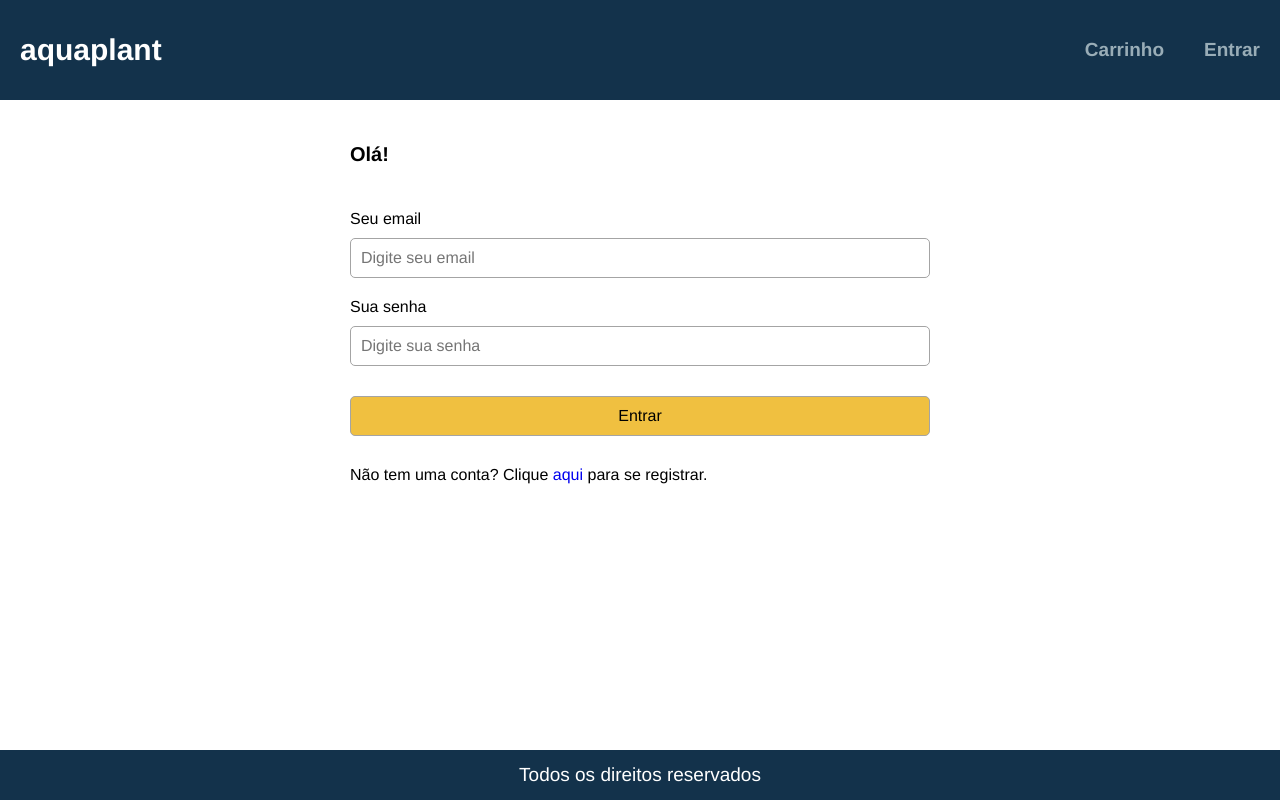
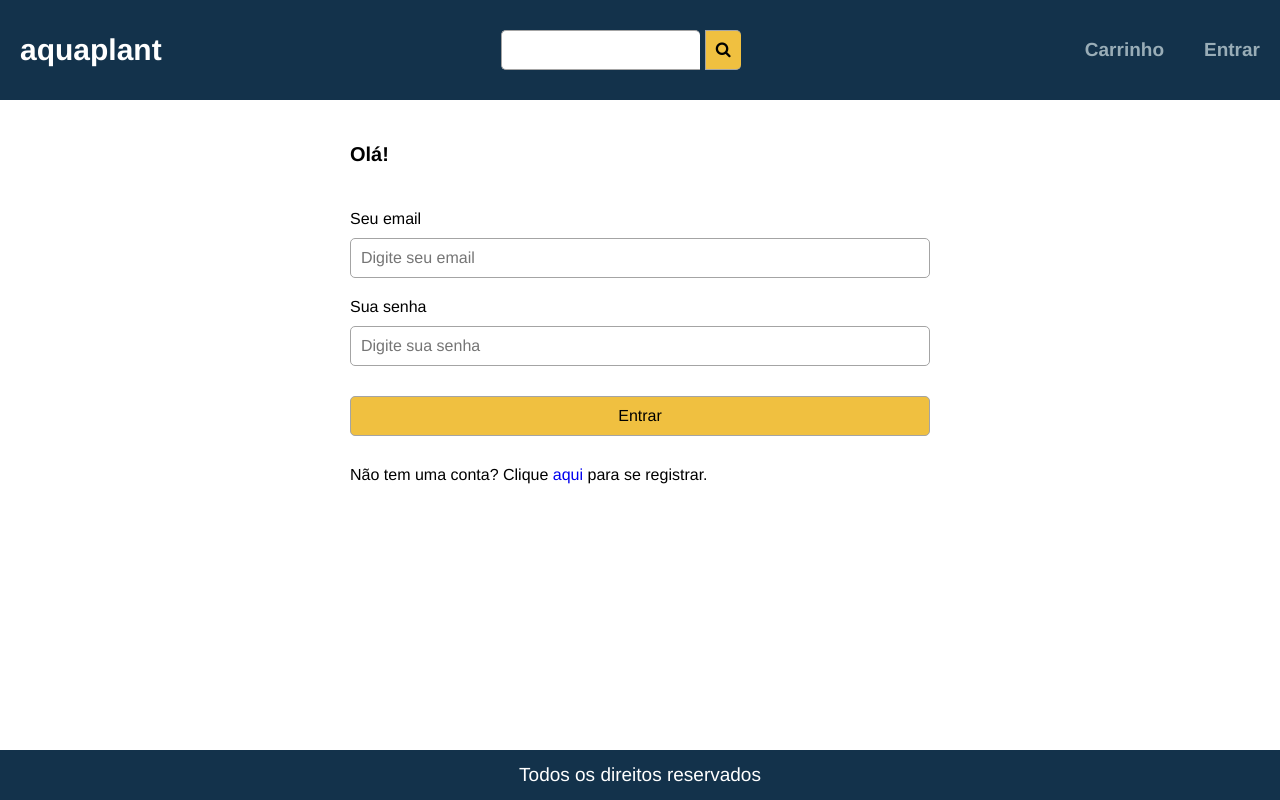
Before and after one commit to anderson-santiago-silva/aquaplant-app, a React (Create React App) app in the folder frontend/: page /signin in a window 1280 px wide. Built offline with nearby package versions, Linux system fonts and the light colour scheme.

Commit message:
Implanted search box with a problem

```diff
--- a/frontend/src/App.js
+++ b/frontend/src/App.js
@@ -20,6 +20,8 @@
 import OrderListScreen from './screens/OrderListScreen';
 import UserListScreen from './screens/UserListScreen';
 import UserEditScreen from './screens/UserEditScreen';
+import SearchBox from './components/SearchBox';
+import SearchScreen from './screens/SearchScreen';
 
 function App() {
   const cart = useSelector((state) => state.cart);
@@ -38,6 +40,11 @@
             <Link className="brand" to="/">
               aquaplant
             </Link>
+          </div>
+          <div>
+            <Route
+              render={({ history }) => <SearchBox history={history}></SearchBox>}
+            ></Route>
           </div>
           <div>
             <Link to="/cart">
@@ -107,6 +114,7 @@
           <Route path="/placeorder" component={PlaceOrderScreen}></Route>
           <Route path="/order/:id" component={OrderScreen}></Route>
           <Route path="/orderhistory" component={OrderHistoryScreen}></Route>
+          <Route path="/search/name/:name?" component={SearchScreen} exact></Route>
           <PrivateRoute path="/profile"component={ProfileScreen}></PrivateRoute>
           <AdminRoute path="/productlist"component={ProductListScreen}></AdminRoute>
           <AdminRoute path="/orderlist" component={OrderListScreen}></AdminRoute>
--- a/frontend/src/actions/productActions.js
+++ b/frontend/src/actions/productActions.js
@@ -17,12 +17,12 @@
   PRODUCT_DELETE_SUCCESS,
 } from "../constants/productConstants"
 
-export const listProducts = () => async (dispatch) => {
+export const listProducts = (name='') => async (dispatch) => { //As chaves do "{name=''}" conflita com a página inicial
   dispatch({
     type: PRODUCT_LIST_REQUEST
   });
   try {
-    const { data } = await Axios.get('/api/products');
+    const { data } = await Axios.get(`/api/products?name=${name}`);
     dispatch({ type: PRODUCT_LIST_SUCCESS, payload: data })
   } catch (error) {
     dispatch({ type: PRODUCT_LIST_FAIL, payload: error.message })
--- /dev/null
+++ b/frontend/src/components/SearchBox.js
@@ -0,0 +1,24 @@
+import React, { useState } from 'react'
+
+export default function SearchBox(props) {
+  const [name, setName] = useState('');
+  const submitHandler = (e) => {
+    e.preventDefault();
+    props.history.push(`/search/name/${name}`)
+  };
+  return (
+    <form className="search" onSubmit={submitHandler}>
+      <div className="row">
+        <input
+          type="text"
+          name="q"
+          id="q"
+          onChange={(e) => setName(e.target.value)}
+        />
+        <button className="primary" type="submit">
+          <i className="fa fa-search"></i>
+        </button>
+      </div>
+    </form>
+  )
+};
--- a/frontend/src/index.css
+++ b/frontend/src/index.css
@@ -279,3 +279,15 @@
 .table button {
   margin: 0 0.2rem;
 }
+
+/* Search */
+.search button {
+  border-radius: 0 0.5rem 0.5rem 0;
+  border-right: none;
+  margin-right: 0.5rem;
+}
+.search input {
+  border-radius: 0.5rem 0.5rem 0;
+  border-right: none;
+  margin-right: 0.5rem;
+}
--- /dev/null
+++ b/frontend/src/screens/SearchScreen.js
@@ -0,0 +1,56 @@
+import React, { useEffect } from 'react'
+import { useDispatch, useSelector } from 'react-redux';
+import { useParams } from 'react-router'; // no vídeo está como react-router-dom
+import { listProducts } from '../actions/productActions';
+import LoadingBox from '../components/LoadingBox';
+import MessageBox from '../components/MessageBox';
+import Product from '../components/Product';
+
+export default function SearchScreen(props) {
+  const {name = 'all'} = useParams();
+  const dispatch = useDispatch();
+  const productList = useSelector(state => state.productList);
+  const { loading, error , products } = productList;
+  useEffect(() => {
+    dispatch(listProducts({ name: name !== 'all' ? name : '' }));
+  }, [dispatch, name]);
+  return (
+    <div>
+      <div className="row">
+        {loading ? (
+          <LoadingBox></LoadingBox>
+        ) : error ? (
+          <MessageBox variant="danger">{error}</MessageBox>
+        ) : (
+          <div>{products.length} Results</div>
+        )}
+      </div>
+      <div className="row top">
+        <div className="col-1">
+          <h3>Departamento</h3>
+          <ul>
+            <li>Categoria 1</li>
+          </ul>
+        </div>
+        <div className="col-3">
+          {loading ? (
+            <LoadingBox></LoadingBox>
+          ) : error ? (
+            <MessageBox variant="danger">{error}</MessageBox>
+          ) : (
+            <>
+              {products.length === 0 && (
+                <MessageBox>Produto não encontrado</MessageBox>
+              )}
+              <div className="row center">
+                {products.map((product) => (
+                  <Product key={product._id} product={product}></Product>
+                ))}
+              </div>
+            </>
+          )}
+        </div>
+      </div>
+    </div>
+  );
+}
--- a/package.json
+++ b/package.json
@@ -25,6 +25,7 @@
     "express-async-handler": "^1.1.4",
     "jsonwebtoken": "^8.5.1",
     "mongoose": "^5.12.12",
+    "mongoose-regex-search": "^0.8.30",
     "multer": "^1.4.2"
   },
   "devDependencies": {
```
Also changed, not shown: 2 other files (tests, documents, lock files or other folders).
